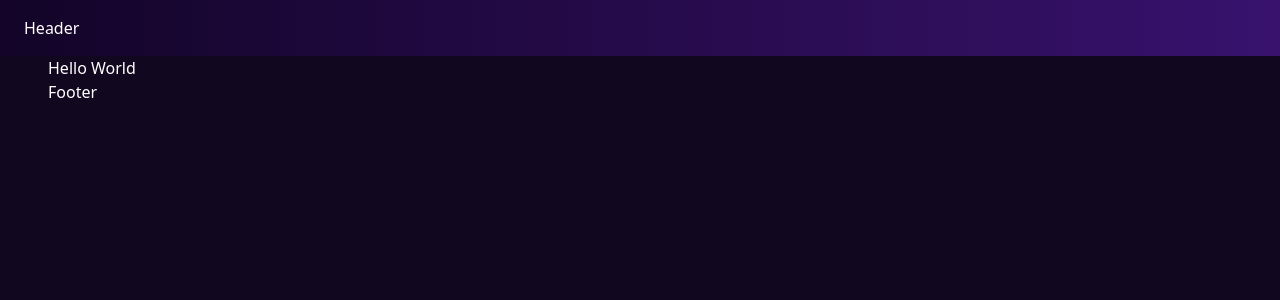
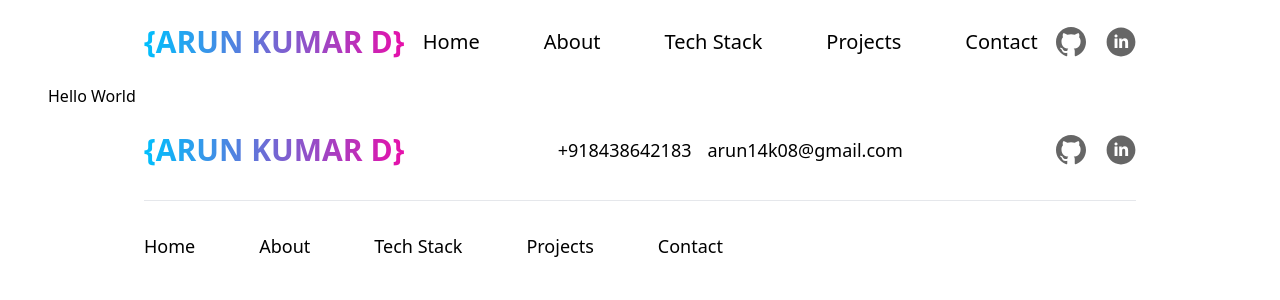
Before and after one commit to arun14k08/portfolio-website, a React (Vite) app: page / in a window 1280 px wide. Shown: the top 300 px of the page. Built offline with nearby package versions, Linux system fonts and the light colour scheme.

Commit message:
feat: header and footer added

```diff
--- a/src/App.tsx
+++ b/src/App.tsx
@@ -5,7 +5,7 @@ const App = () => {
     return (
         <div>
             <Layout>
-                <h1>Hello World</h1>
+                <h1 className="">Hello World</h1>
             </Layout>
         </div>
     );
--- /dev/null
+++ b/src/assets/SVGAssets.tsx
@@ -0,0 +1,35 @@
+export const GithubLogo = () => {
+    return (
+        <svg
+            width="30"
+            height="30"
+            viewBox="0 0 30 30"
+            fill="none"
+            xmlns="http://www.w3.org/2000/svg"
+        >
+            <path
+                fill-rule="evenodd"
+                clip-rule="evenodd"
+                d="M15 0C6.7125 0 0 6.7125 0 15C0 21.6375 4.29375 27.2437 10.2563 29.2313C11.0063 29.3625 11.2875 28.9125 11.2875 28.5188C11.2875 28.1625 11.2688 26.9813 11.2688 25.725C7.5 26.4188 6.525 24.8062 6.225 23.9625C6.05625 23.5312 5.325 22.2 4.6875 21.8438C4.1625 21.5625 3.4125 20.8687 4.66875 20.85C5.85 20.8313 6.69375 21.9375 6.975 22.3875C8.325 24.6562 10.4812 24.0187 11.3438 23.625C11.475 22.65 11.8688 21.9937 12.3 21.6187C8.9625 21.2437 5.475 19.95 5.475 14.2125C5.475 12.5813 6.05625 11.2313 7.0125 10.1813C6.8625 9.80625 6.3375 8.26875 7.1625 6.20625C7.1625 6.20625 8.41875 5.8125 11.2875 7.74375C12.4875 7.40625 13.7625 7.2375 15.0375 7.2375C16.3125 7.2375 17.5875 7.40625 18.7875 7.74375C21.6562 5.79375 22.9125 6.20625 22.9125 6.20625C23.7375 8.26875 23.2125 9.80625 23.0625 10.1813C24.0188 11.2313 24.6 12.5625 24.6 14.2125C24.6 19.9688 21.0938 21.2437 17.7563 21.6187C18.3 22.0875 18.7688 22.9875 18.7688 24.3937C18.7688 26.4 18.75 28.0125 18.75 28.5188C18.75 28.9125 19.0312 29.3813 19.7812 29.2313C22.759 28.2259 25.3465 26.3121 27.1796 23.7592C29.0127 21.2063 29.9991 18.1429 30 15C30 6.7125 23.2875 0 15 0Z"
+                fill="#666666"
+            />
+        </svg>
+    );
+};
+
+export const LinkedinLogo = () => {
+    return (
+        <svg
+            width="30"
+            height="30"
+            viewBox="0 0 30 30"
+            fill="none"
+            xmlns="http://www.w3.org/2000/svg"
+        >
+            <path
+                d="M15 0.599976C7.04701 0.599976 0.600006 7.04698 0.600006 15C0.600006 22.953 7.04701 29.4 15 29.4C22.953 29.4 29.4 22.953 29.4 15C29.4 7.04698 22.953 0.599976 15 0.599976ZM11.475 20.9685H8.55901V11.5845H11.475V20.9685ZM9.99901 10.4325C9.07801 10.4325 8.48251 9.77997 8.48251 8.97297C8.48251 8.14948 9.09601 7.51648 10.0365 7.51648C10.977 7.51648 11.553 8.14948 11.571 8.97297C11.571 9.77997 10.977 10.4325 9.99901 10.4325ZM22.125 20.9685H19.209V15.768C19.209 14.5575 18.786 13.7355 17.7315 13.7355C16.926 13.7355 16.4475 14.292 16.236 14.8275C16.158 15.018 16.1385 15.288 16.1385 15.5565V20.967H13.221V14.577C13.221 13.4055 13.1835 12.426 13.1445 11.583H15.678L15.8115 12.8865H15.87C16.254 12.2745 17.1945 11.3715 18.768 11.3715C20.6865 11.3715 22.125 12.657 22.125 15.42V20.9685Z"
+                fill="#666666"
+            />
+        </svg>
+    );
+};
--- a/src/components/Footer.tsx
+++ b/src/components/Footer.tsx
@@ -1,9 +1,44 @@
-import React from 'react'
+import React from "react";
+import { GithubLogo, LinkedinLogo } from "../assets/SVGAssets";
+import { NavLinks } from "./Header";
 
 const Footer = () => {
-  return (
-    <div>Footer</div>
-  )
-}
+    return (
+        <div className="text-[18px] -mx-12 py-6 px-36 flex flex-col gap-8">
+            <div className="flex justify-between items-center">
+                <h2 className="text-3xl font-bold gradient-text cursor-pointer">
+                    {"{"}ARUN KUMAR D{"}"}
+                </h2>
+                <ul className="flex gap-4">
+                  <li>+918438642183</li>
+                  <li>arun14k08@gmail.com</li>
+                </ul>
+                <ul className="flex gap-[20px]">
+                    <a href="https://github.com/arun14k08" target="_blank">
+                        <GithubLogo />
+                    </a>
+                    <a
+                        href="https://www.linkedin.com/in/arun-14k08/"
+                        target="_blank"
+                    >
+                        <LinkedinLogo />
+                    </a>
+                </ul>
+            </div>
+            <hr />
+            <div>
+                <ul className="flex gap-[64px]">
+                    {NavLinks.map((navLink) => {
+                        return (
+                            <li className="hover:underline cursor-pointer underline-offset-4">
+                                {navLink.name}
+                            </li>
+                        );
+                    })}
+                </ul>
+            </div>
+        </div>
+    );
+};
 
-export default Footer
+export default Footer;
--- a/src/components/Header.tsx
+++ b/src/components/Header.tsx
@@ -1,11 +1,64 @@
-import React from 'react'
+import React from "react";
+import { GithubLogo, LinkedinLogo } from "../assets/SVGAssets";
 
 const Header = () => {
-  return (
-    <div
-    className='bg-gradient-to-r from-[#130428]  to-[#38126D] -mx-12 py-4 px-6'
-    >Header</div>
-  )
-}
+    return (
+        <div className="text-[20px] -mx-12 py-6 px-36">
+            <div className="flex justify-between items-center">
+                <h2 className="text-3xl font-bold gradient-text cursor-pointer">
+                    {"{"}ARUN KUMAR D{"}"}
+                </h2>
+                <ul className="flex gap-[64px]">
+                    {NavLinks.map((navLink) => {
+                        return (
+                            <li className="hover:underline cursor-pointer underline-offset-4">
+                                {navLink.name}
+                            </li>
+                        );
+                    })}
+                </ul>
+                <ul className="flex gap-[20px]">
+                    <a href="https://github.com/arun14k08" target="_blank">
+                        <GithubLogo />
+                    </a>
+                    <a
+                        href="https://www.linkedin.com/in/arun-14k08/"
+                        target="_blank"
+                    >
+                        <LinkedinLogo />
+                    </a>
+                </ul>
+            </div>
+        </div>
+    );
+};
 
-export default Header
+export const NavLinks = [
+    {
+        id: "home",
+        name: "Home",
+        to: "/",
+    },
+    {
+        id: "about",
+        name: "About",
+        to: "/about",
+    },
+    {
+        id: "tech-stack",
+        name: "Tech Stack",
+        to: "/tech-stack",
+    },
+    {
+        id: "projects",
+        name: "Projects",
+        to: "/projects",
+    },
+    {
+        id: "contact",
+        name: "Contact",
+        to: "/contact",
+    },
+];
+
+export default Header;
--- a/src/index.css
+++ b/src/index.css
@@ -1,3 +1,7 @@
 @tailwind base;
 @tailwind components;
 @tailwind utilities;
+
+.gradient-text {
+    @apply bg-gradient-to-r from-[#00C0FD] to-[#E70FAA] text-transparent bg-clip-text;
+}
--- a/src/layouts/Layout.tsx
+++ b/src/layouts/Layout.tsx
@@ -8,7 +8,7 @@ interface Props {
 
 const Layout = ({ children }: Props) => {
     return (
-        <div className="bg-primary text-white md:px-12 min-h-screen">
+        <div className="md:px-12 min-h-screen">
             <Header />
             {children}
             <Footer />
--- a/tailwind.config.js
+++ b/tailwind.config.js
@@ -4,7 +4,8 @@ export default {
     theme: {
         extend: {
             backgroundColor: {
-                primary: "#11071F",
+                heading: "#42446E",
+                gray: "#42446E",
             },
         },
     },
```
